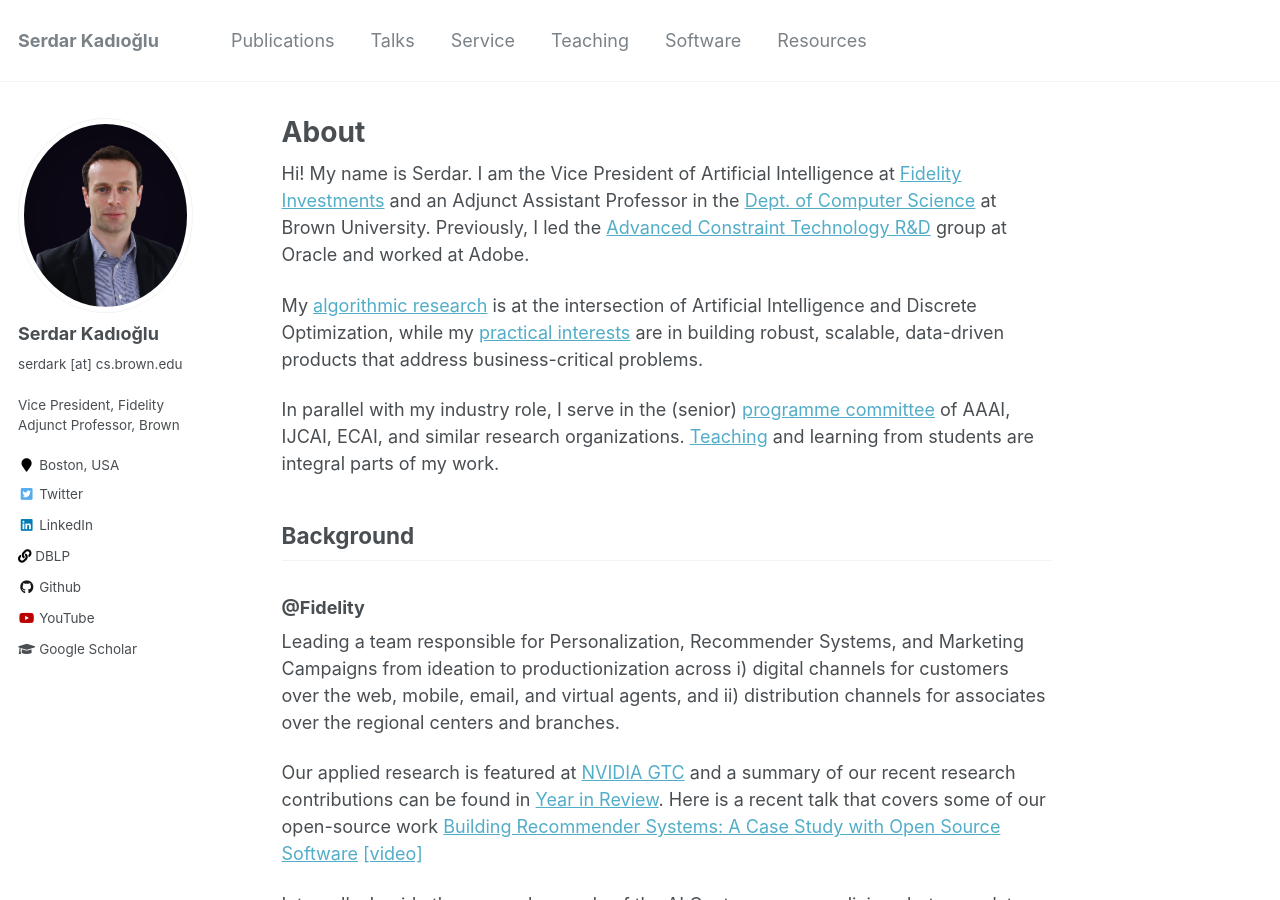
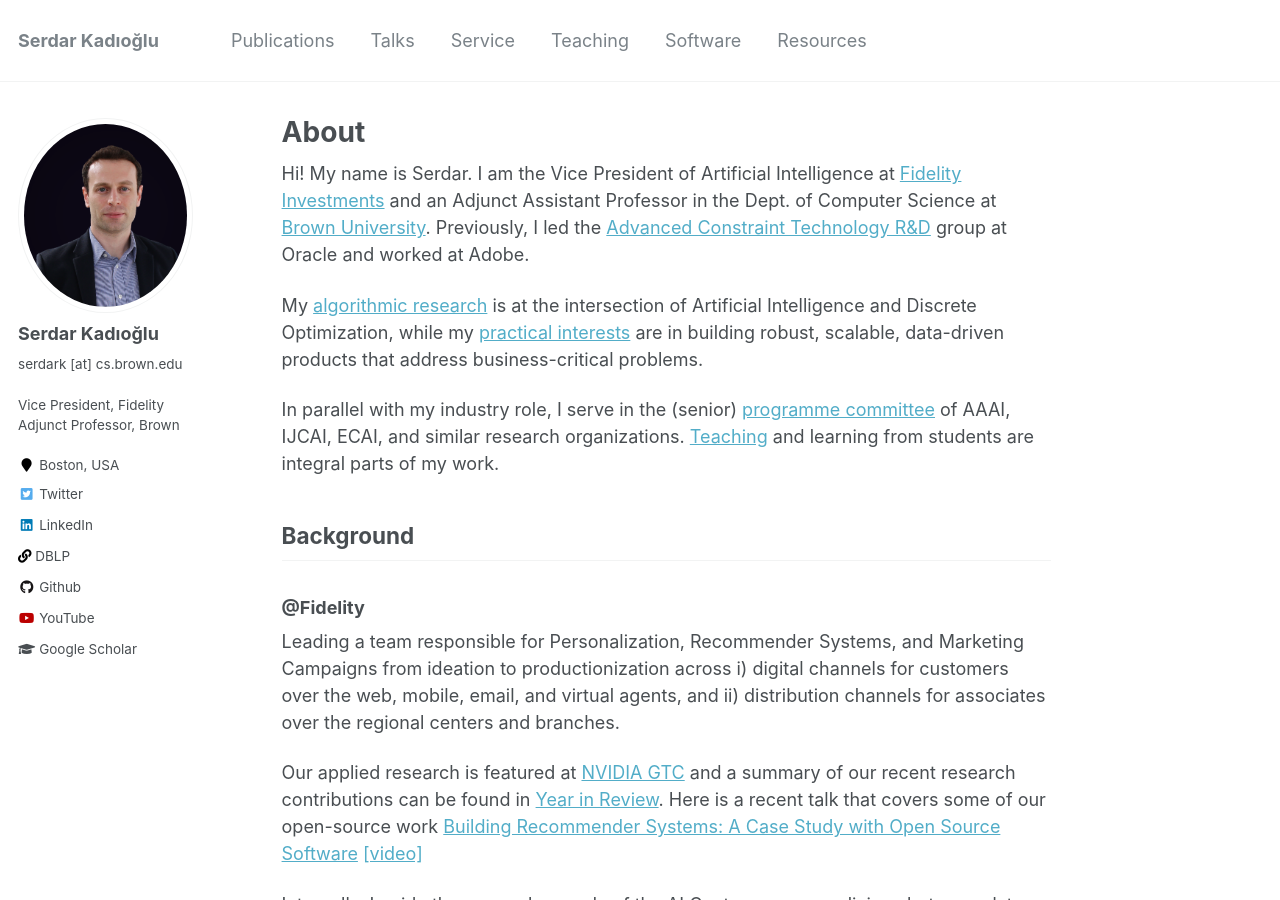
Before and after one commit to skadio/skadio.github.io, a Jekyll site: the page built from _pages/about.md, in a window 1280 px wide and 900 px high. Built offline with Jekyll 4.4.1, drawn with Linux system fonts in a browser that asks for light colours; part of the change alters nothing that is shown.

```diff
--- a/_pages/about.md
+++ b/_pages/about.md
@@ -8,7 +8,7 @@ redirect_from:
   - /about.html
 ---
 
-Hi! My name is Serdar. I am the Vice President of Artificial Intelligence at [Fidelity Investments](https://www.fidelitylabs.com/) and an Adjunct Assistant Professor in the [Dept. of Computer Science](http://cs.brown.edu/) at Brown University. Previously, I led the [Advanced Constraint Technology R&D](https://www.oracle.com/artificial-intelligence/) group at Oracle and worked at Adobe.
+Hi! My name is Serdar. I am the Vice President of Artificial Intelligence at [Fidelity Investments](https://www.fidelitylabs.com/) and an Adjunct Assistant Professor in the Dept. of Computer Science at [Brown University](http://cs.brown.edu/people/faculty/skadiogl). Previously, I led the [Advanced Constraint Technology R&D](https://www.oracle.com/artificial-intelligence/) group at Oracle and worked at Adobe.
 
 My [algorithmic research](https://skadio.github.io/publications/) is at the intersection of Artificial Intelligence and Discrete Optimization, while my [practical interests](https://skadio.github.io/software/) are in building robust, scalable, data-driven products that address business-critical problems.
 
```
